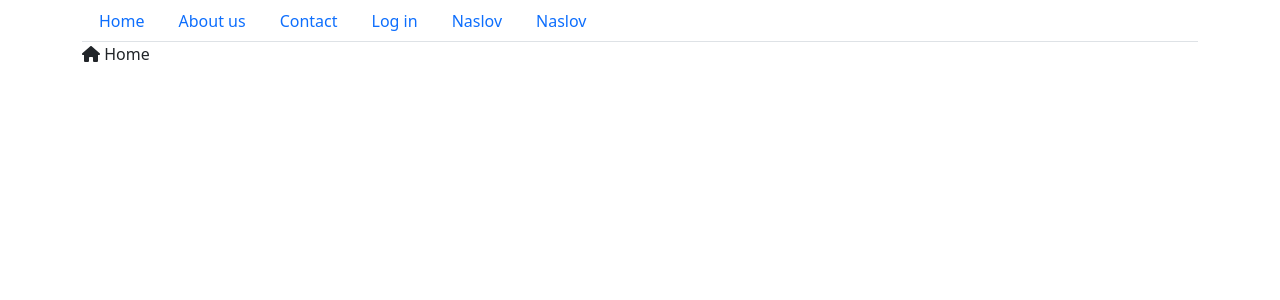
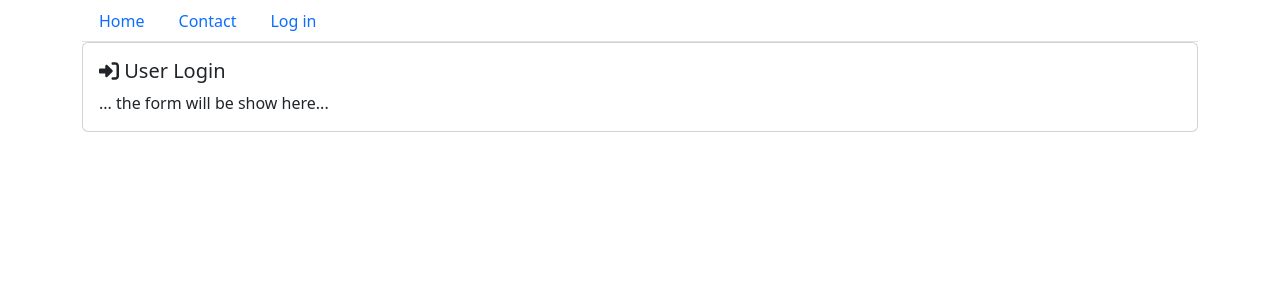
Before and after one commit to NjegosIlic/AppReact, a React (Create React App) app: page /#/users/login in a window 1280 px wide. Shown: the top 300 px of the page. Built offline with nearby package versions, Linux system fonts and the light colour scheme.

Commit message:
Routes with Contact card not shown, menu items not reacting to click

```diff
--- a/package.json
+++ b/package.json
@@ -12,14 +12,17 @@
     "@testing-library/user-event": "^13.5.0",
     "@types/jest": "^27.5.2",
     "@types/node": "^16.18.6",
+    "@types/reach__router": "^1.3.11",
     "@types/react": "^18.0.26",
     "@types/react-dom": "^18.0.9",
+    "@types/react-router-dom": "^5.3.3",
     "bootstrap": "^5.2.3",
     "jquery": "^3.6.1",
     "popper.js": "^1.16.1",
     "react": "^18.2.0",
     "react-bootstrap": "^2.7.0",
     "react-dom": "^18.2.0",
+    "react-router-dom": "^6.6.1",
     "react-scripts": "^5.0.1",
     "typescript": "^4.9.3",
     "web-vitals": "^2.1.4"
--- /dev/null
+++ b/src/components/ContactPage/ContactPage.tsx
@@ -0,0 +1,23 @@
+import React from 'react';
+import { Container, Card } from 'react-bootstrap';
+import { FontAwesomeIcon } from '@fortawesome/react-fontawesome';
+import { faPhone } from '@fortawesome/free-solid-svg-icons';
+
+export default class ContactPage extends React.Component {
+    render() {
+        return (
+            <Container>
+                <Card>
+                    <Card.Body>
+                        <Card.Title>
+                            <FontAwesomeIcon icon={ faPhone } /> Contact details
+                        </Card.Title>
+                        <Card.Text>
+                            Contact details will be show here...
+                        </Card.Text>
+                    </Card.Body>
+                </Card>
+            </Container>
+        );
+    }
+}
--- a/src/components/App/App.tsx
+++ b/src/components/HomePage/HomePage.tsx
@@ -1,16 +1,14 @@
 import React from 'react';
-import './App.css';
-import { Card, Container } from 'react-bootstrap';
+import { Container } from 'react-bootstrap';
 import { faHome } from '@fortawesome/free-solid-svg-icons';
 import { FontAwesomeIcon } from '@fortawesome/react-fontawesome';
-import { MainMenu } from '../MainMenu/MainMenu';
 
-function App() {
+function HomePage() {
   return (
     <Container>
-      <FontAwesomeIcon icon={ faHome } /> Home
+      <FontAwesomeIcon icon={ faHome } /> Home koji treba da se pojavi
     </Container>
   );
 }
 
-export default App;
+export default HomePage;
--- a/src/components/MainMenu/MainMenu.tsx
+++ b/src/components/MainMenu/MainMenu.tsx
@@ -1,5 +1,7 @@
 import React from "react";
-import { Container, Nav, NavLink } from "react-bootstrap";
+import { Container, Nav } from "react-bootstrap";
+import { Link } from "react-router-dom";
+import { HashRouter } from "react-router-dom";
 
 export class MainMenuItem {
     text: string = '';
@@ -28,12 +30,6 @@ export class MainMenu extends React.Component<MainMenuProperties> {
         this.state = {
             items: props.items,
         };
-
-        setInterval(() => {
-            const novaLista = [... this.state.items];
-            novaLista.push(new MainMenuItem("Naslov", "/link"));
-            this.setItems(novaLista);
-        }, 2000);
     }
 
     setItems(items: MainMenuItem[]) {
@@ -46,7 +42,9 @@ export class MainMenu extends React.Component<MainMenuProperties> {
         return (
             <Container>
                 <Nav variant="tabs">
-                    { this.state.items.map(this.makeNavLink) }
+                    <HashRouter>
+                        { this.state.items.map(this.makeNavLink) }
+                    </HashRouter>
                 </Nav>
             </Container>
         );
@@ -54,9 +52,9 @@ export class MainMenu extends React.Component<MainMenuProperties> {
 
     private makeNavLink(item: MainMenuItem) {
         return (
-            <NavLink href= { item.link }>
-                { item.text }
-            </NavLink>
+            <Link to={item.link} className="nav-link">
+                 {item.text}
+            </Link>
         )
     }
 }
--- /dev/null
+++ b/src/components/UserLoginPage/UserLoginPage.tsx
@@ -0,0 +1,23 @@
+import React from 'react';
+import { Container, Card } from 'react-bootstrap';
+import { FontAwesomeIcon } from '@fortawesome/react-fontawesome';
+import { faSignInAlt } from '@fortawesome/free-solid-svg-icons';
+
+export default class UserLoginPage extends React.Component {
+    render() {
+        return (
+            <Container>
+                <Card>
+                    <Card.Body>
+                        <Card.Title>
+                            <FontAwesomeIcon icon={ faSignInAlt } /> User Login
+                        </Card.Title>
+                        <Card.Text>
+                            ... the form will be show here...
+                        </Card.Text>
+                    </Card.Body>
+                </Card>
+            </Container>
+        );
+    }
+}
--- a/src/index.tsx
+++ b/src/index.tsx
@@ -1,7 +1,7 @@
 import React from 'react';
-import ReactDOM from 'react-dom/client';
+import ReactDOM from 'react-dom';
 import './index.css';
-import App from './components/App/App';
+import HomePage from './components/HomePage/HomePage';
 import reportWebVitals from './reportWebVitals';
 import 'bootstrap/dist/css/bootstrap.min.css';
 import 'jquery/dist/jquery.js';
@@ -9,22 +9,29 @@ import 'popper.js/dist/popper.js';
 import 'bootstrap/dist/js/bootstrap.min.js';
 import '@fortawesome/fontawesome-free/css/fontawesome.css';
 import { MainMenu, MainMenuItem } from './components/MainMenu/MainMenu';
+import { HashRouter, Route, Routes } from 'react-router-dom';
+import ContactPage from './components/ContactPage/ContactPage';
+import UserLoginPage from './components/UserLoginPage/UserLoginPage';
+
 
 const menuItems = [
   new MainMenuItem("Home", "/"),
-  new MainMenuItem("About us", "/page/about-us/"),
   new MainMenuItem("Contact", "/contacts/"),
   new MainMenuItem("Log in ", "/users/login/"),
 ];
 
-const root = ReactDOM.createRoot(
-  document.getElementById('root') as HTMLElement
-);
-root.render(
+ReactDOM.render(
   <React.StrictMode>
     <MainMenu items={ menuItems }></MainMenu>
-    <App />
-  </React.StrictMode>
+    <HashRouter>
+      <Routes>
+        <Route path='/' element={<HomePage />} />
+        <Route path='/contact' element={<ContactPage />} />
+        <Route path='/users/login/' element={<UserLoginPage />} />
+      </Routes>
+    </HashRouter>
+  </React.StrictMode>,
+  document.getElementById('root')
 );
 
 // If you want to start measuring performance in your app, pass a function
```
Also changed, not shown: src/components/App/App.css (deleted), 1 other file (tests, documents, lock files or other folders).
